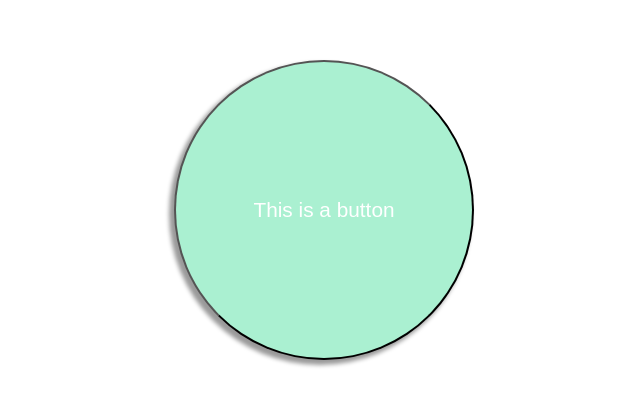
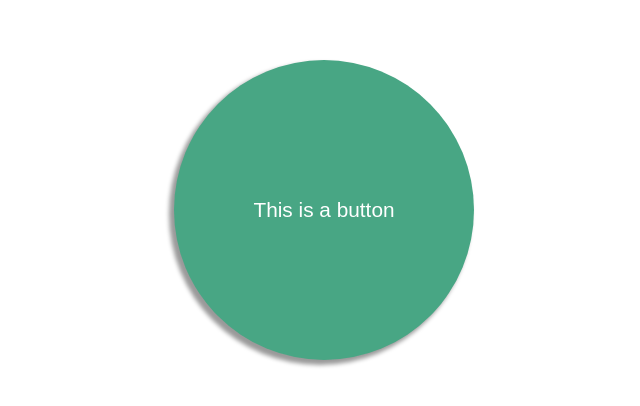
Before and after one commit to SarahYiskah/css-transitions, a plain HTML site: page index.html in a window 1280 px wide. Shown: the part 198-604 px from the top of the page, without its empty margins (316-956 px from the left). Drawn offline with Linux system fonts and the light colour scheme.

Commit message:
transitions added

```diff
--- a/index.html
+++ b/index.html
@@ -18,8 +18,14 @@
         border-radius: 50%;
         font-size: 1.3em;
         color: white;
-        background-color: #aaf0d1;
+        border: none;
+        background-color: #48a684;
         box-shadow: -4px 4px 4px 1px rgba(0,0,0,0.4);
+        transition: background 1s ease-in, transform .5s .5s linear;
+      }
+      button:hover {
+        background: #285083;
+        transform: rotate(360deg);
       }
     </style>
   </head>
```
